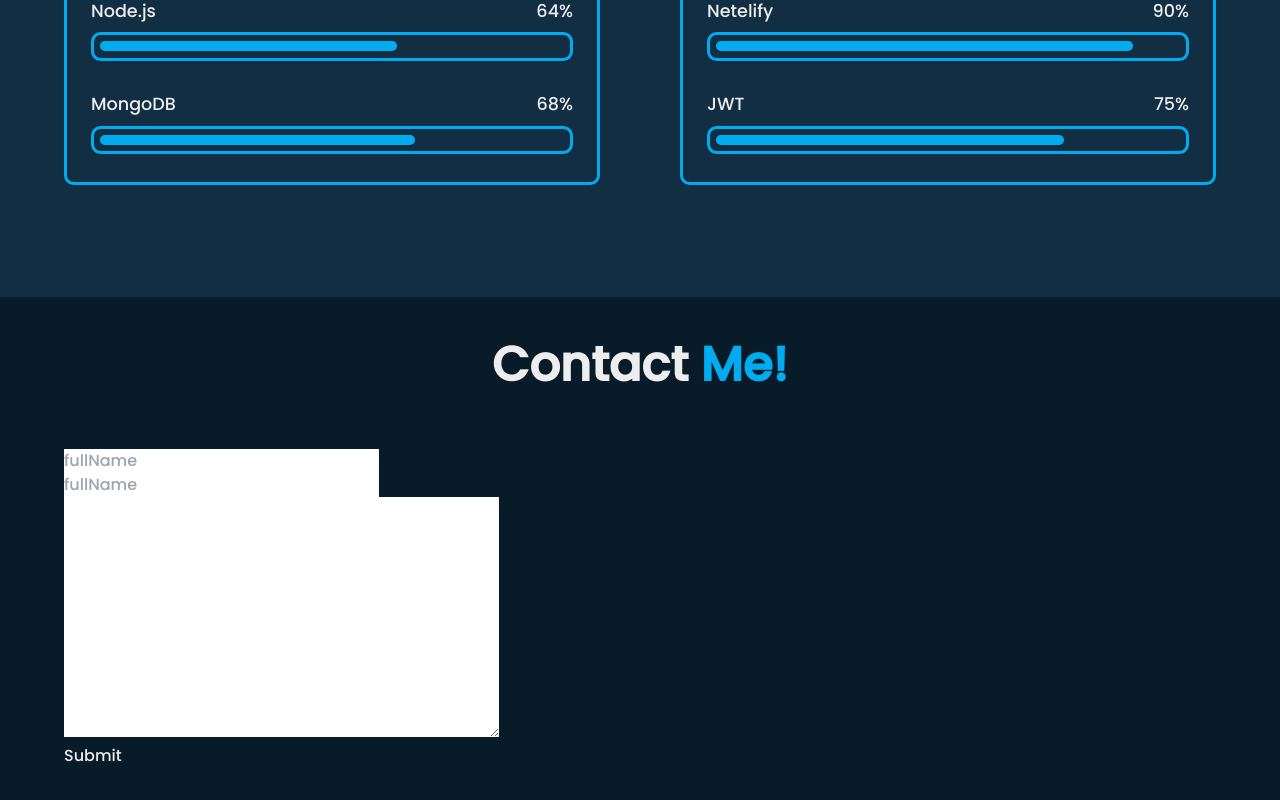
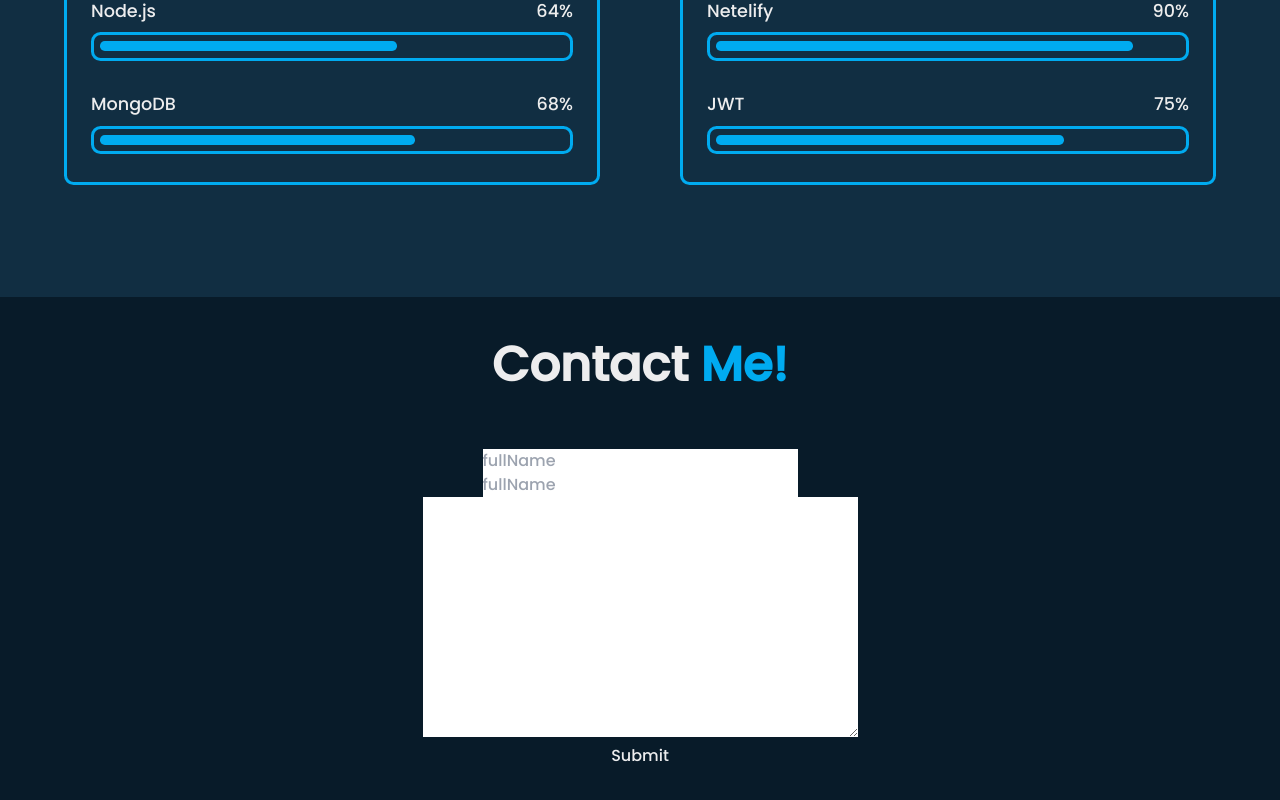
Before and after one commit to HimaloyAshis/portfolio-ab, a React (Vite) app: page / in a window 1280 px wide. Shown: the part 3140-3940 px from the top of the page. Built offline with nearby package versions, Linux system fonts and the light colour scheme.

Commit message:
contact added

```diff
--- a/src/Page/Home/Home.css
+++ b/src/Page/Home/Home.css
@@ -514,4 +514,12 @@ span{
 
 .contact{
     padding: 2rem 5%;
+    min-height: auto;
+
 }
+
+.contact form{
+    max-width: 70rem;
+    margin: 0 auto;
+    text-align: center;
+}
```
